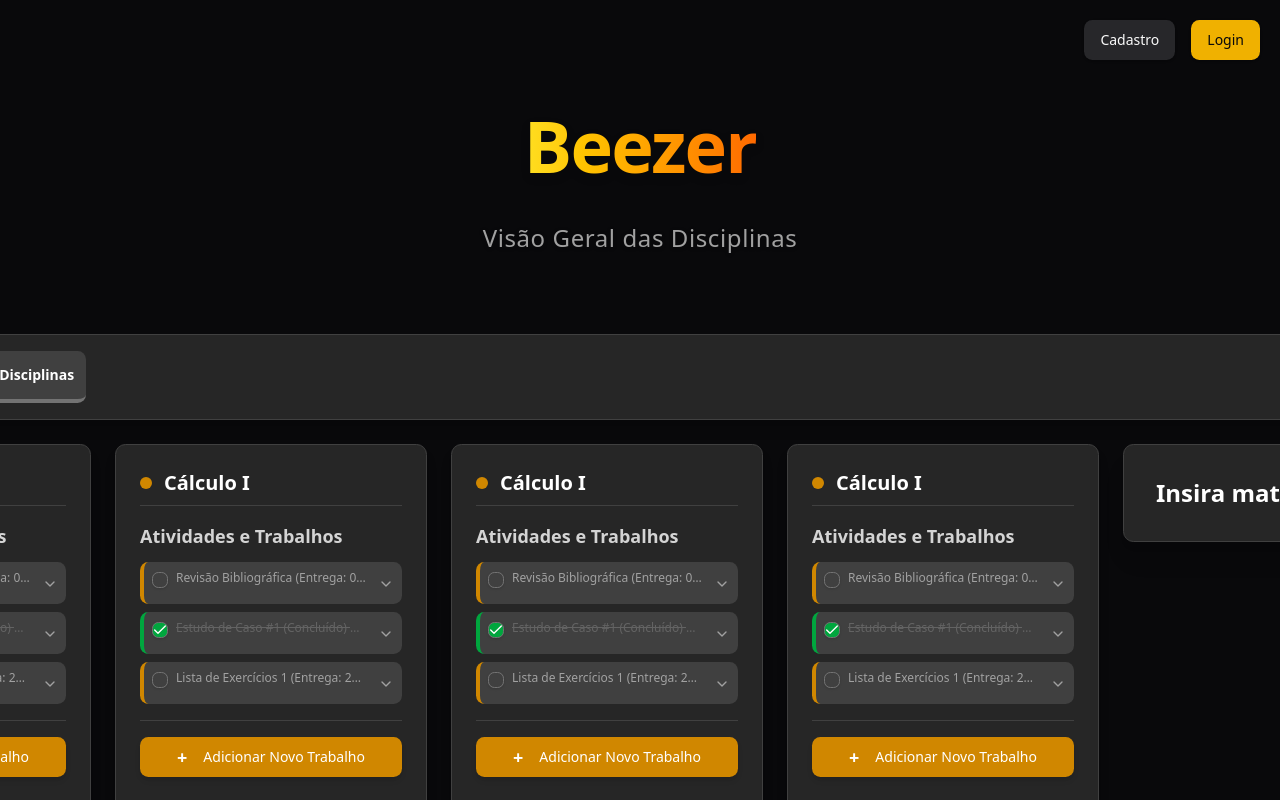
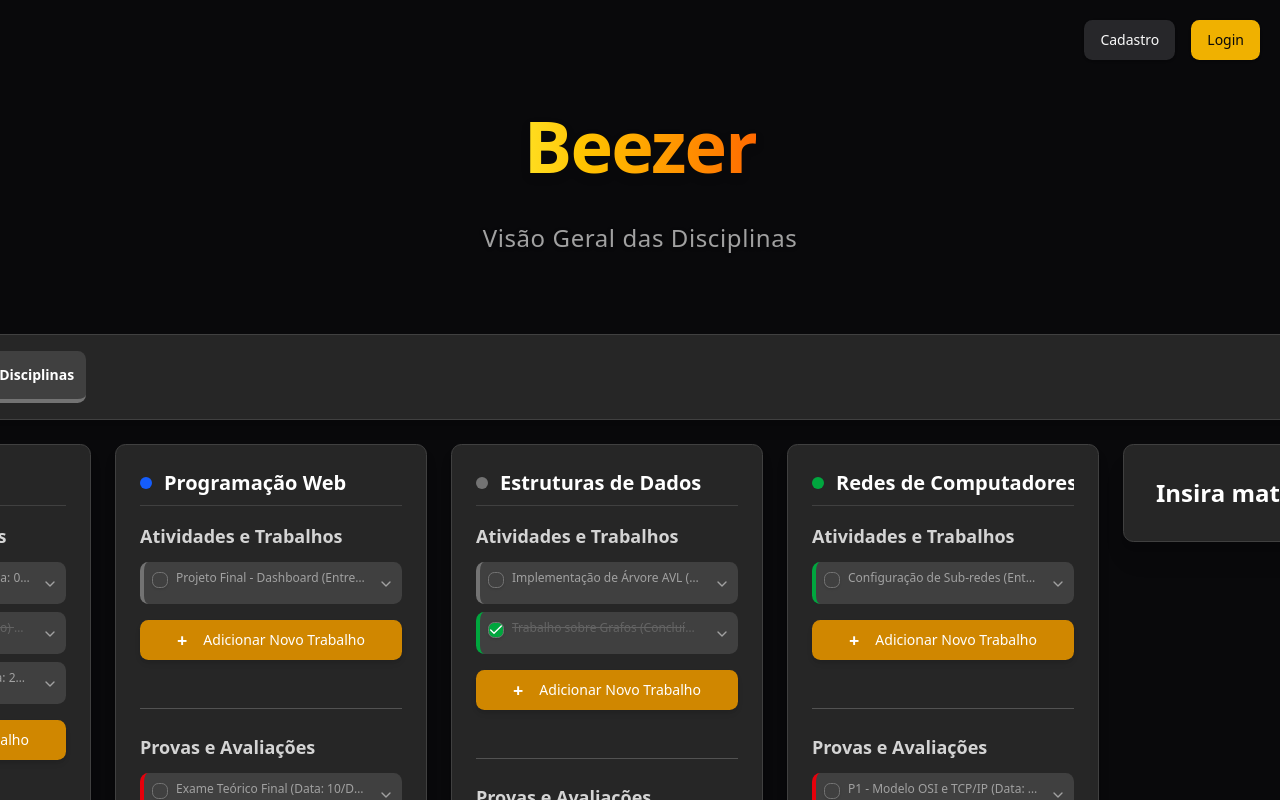
Before and after one commit to ana-borowsky/cronograma-educacional-react, a React (Vite) app in the folder frontend/: page /disciplines in a window 1280 px wide. Shown: the top 800 px of the page. Built offline with nearby package versions, Linux system fonts and the light colour scheme.

Commit message:
Altera disciplinas para receber prop

```diff
--- a/frontend/src/containers/Discipline.jsx
+++ b/frontend/src/containers/Discipline.jsx
@@ -5,54 +5,17 @@ import { WorkFormModal } from "@/components/WorkFormModal"
 import { ExamFormModal } from "@/components/ExamFormModal"
 import { useState } from "react"
 
-const DisciplineWorkFormModal = ({ isOpen, onClose }) => {
-  if (!isOpen) return null
-
-  return (
-    <div
-      className="fixed inset-0 z-50 flex items-center justify-center bg-black bg-opacity-80 backdrop-blur-md p-4"
-      onClick={onClose}
-    >
-      <WorkFormModal onClose={onClose} />
-    </div>
-  )
-}
-
-const DisciplineExamFormModal = ({ isOpen, onClose }) => {
-  if (!isOpen) return null;
-
-  return (
-    <div
-      className="fixed inset-0 z-50 flex items-center justify-center bg-black bg-opacity-80 backdrop-blur-md p-4"
-      onClick={onClose}
-    >
-      <ExamFormModal onClose={onClose} />
-    </div>
-  )
-}
-
-const Discipline = () => {
+const Discipline = ({ disciplineData }) => {
   const [isWorkModalOpen, setIsWorkModalOpen] = useState(false)
   const [isExamModalOpen, setIsExamModalOpen] = useState(false)
 
-  const works = [
-    { id: 'w-1', description: 'Revisão Bibliográfica (Entrega: 05/Nov) | Duração: 5h. Foco nos artigos de 2022.', borderColor: 'yellow', completed: false },
-    { id: 'w-2', description: 'Estudo de Caso #1 (Concluído) | Análise de Caso de Sucesso em Transformação de Coordenadas. Duração: 8h.', borderColor: 'green', completed: true },
-    { id: 'w-3', description: 'Lista de Exercícios 1 (Entrega: 20/Out) | Seções 1.1 a 1.5. Fazer a prova real dos exercícios pares.', borderColor: 'yellow', completed: false },
-  ]
-
-  const exams = [
-    { id: 'e-1', description: 'P1 - Unidade 1 (Data: 15/Out) | Escopo: Derivadas e Regras de Cadeia.', borderColor: 'red', completed: false },
-    { id: 'e-2', description: 'Mini-Teste Derivadas (Data: 01/Nov) | Teste surpresa sobre Tópicos de Cálculo I.', borderColor: 'red', completed: false },
-    { id: 'e-3', description: 'P2 - Unidade 2 (Data: 19/Nov) | Escopo: Integrais e Funções Transcendentais.', borderColor: 'red', completed: false },
-    { id: 'e-4', description: 'Exame Final (Data: 10/Dez) | Revisão completa do conteúdo. Preparar 5h de estudo concentrado.', borderColor: 'red', completed: false },
-  ]
+  const { title, color, works, exams } = disciplineData
 
   return (
     <div className="bg-neutral-800 p-6 border border-neutral-700 rounded-lg shadow-lg flex-shrink-0 w-[312px] flex flex-col">
       <DisciplineTitle
-        title="Cálculo I"
-        color="yellow"
+        title={title}
+        color={color}
       />
 
       <div className="mb-6">
@@ -70,7 +33,6 @@ const Discipline = () => {
           ))}
         </div>
 
-        <hr className="my-4 border-neutral-700" />
         <Button
           className="w-full"
           variant="yellow-primary"
--- a/frontend/src/pages/Disciplines.jsx
+++ b/frontend/src/pages/Disciplines.jsx
@@ -5,12 +5,64 @@ import Discipline from "../containers/Discipline"
 import AddDiscipline from "../containers/AddDiscipline"
 import LoginModal from "../components/LoginModal"
 import SignupModal from "../components/SignupModal"
-// 🚨 Importações adicionadas:
 import { WorkFormModal } from "@/components/WorkFormModal"
 import { ExamFormModal } from "@/components/ExamFormModal"
 
 const ChevronDown = () => <svg xmlns="http://www.w3.org/2000/svg" fill="none" viewBox="0 0 24" strokeWidth={2} stroke="currentColor" className="w-4 h-4"><path strokeLinecap="round" strokeLinejoin="round" d="M19.5 8.25l-7.5 7.5-7.5-7.5" /></svg>
 const ChevronUp = () => <svg xmlns="http://www.w3.org/2000/svg" fill="none" viewBox="0 0 24" strokeWidth={2} stroke="currentColor" className="w-4 h-4"><path strokeLinecap="round" strokeLinejoin="round" d="M4.5 15.75l7.5-7.5 7.5 7.5" /></svg>
+
+const DUMMY_DISCIPLINES = [
+  {
+    id: 'd-1',
+    title: "Cálculo I",
+    color: "yellow",
+    works: [
+      { id: 'w-1', description: 'Revisão Bibliográfica (Entrega: 05/Nov) | Duração: 5h. Foco nos artigos de 2022.', borderColor: 'yellow', completed: false },
+      { id: 'w-2', description: 'Estudo de Caso #1 (Concluído) | Análise de Caso de Sucesso em Transformação de Coordenadas. Duração: 8h.', borderColor: 'green', completed: true },
+      { id: 'w-3', description: 'Lista de Exercícios 1 (Entrega: 20/Out) | Seções 1.1 a 1.5.', borderColor: 'yellow', completed: false },
+    ],
+    exams: [
+      { id: 'e-1', description: 'P1 - Unidade 1 (Data: 15/Out) | Escopo: Derivadas e Regras de Cadeia.', borderColor: 'red', completed: false },
+      { id: 'e-2', description: 'Mini-Teste Derivadas (Data: 01/Nov) | Teste surpresa sobre Tópicos de Cálculo I.', borderColor: 'red', completed: false },
+      { id: 'e-3', description: 'P2 - Unidade 2 (Data: 19/Nov) | Escopo: Integrais e Funções Transcendentais.', borderColor: 'red', completed: false },
+    ],
+  },
+  {
+    id: 'd-2',
+    title: "Programação Web",
+    color: "blue",
+    works: [
+      { id: 'w-4', description: 'Projeto Final - Dashboard (Entrega: 15/Dez) | Implementar todas as funcionalidades de CRUD.', borderColor: 'blue', completed: false },
+    ],
+    exams: [
+      { id: 'e-4', description: 'Exame Teórico Final (Data: 10/Dez) | Revisão de JavaScript e React.', borderColor: 'red', completed: false },
+    ],
+  },
+  {
+    id: 'd-3',
+    title: "Estruturas de Dados",
+    color: "purple",
+    works: [
+      { id: 'w-5', description: 'Implementação de Árvore AVL (Entrega: 25/Nov) | Foco na rotação e balanceamento.', borderColor: 'purple', completed: false },
+      { id: 'w-6', description: 'Trabalho sobre Grafos (Concluído) | Algoritmo de Dijkstra em C.', borderColor: 'green', completed: true },
+    ],
+    exams: [
+      { id: 'e-5', description: 'Prova de Conceitos (Data: 05/Nov) | Escopo: Pilhas, Filas e Listas Ligadas.', borderColor: 'red', completed: false },
+    ],
+  },
+  {
+    id: 'd-4',
+    title: "Redes de Computadores",
+    color: "green",
+    works: [
+      { id: 'w-7', description: 'Configuração de Sub-redes (Entrega: 10/Dez) | Cálculos de máscara e planejamento de IP.', borderColor: 'green', completed: false },
+    ],
+    exams: [
+      { id: 'e-6', description: 'P1 - Modelo OSI e TCP/IP (Data: 01/Nov) | Questões conceituais sobre camadas.', borderColor: 'red', completed: false },
+      { id: 'e-7', description: 'Exame Prático de Protocolos (Data: 20/Nov) | Análise de tráfego com Wireshark.', borderColor: 'red', completed: false },
+    ],
+  },
+]
 
 const Disciplines = () => {
   const [isLoginModalOpen, setIsLoginModalOpen] = useState(false)
@@ -42,12 +94,9 @@ const Disciplines = () => {
         />
         <div className="w-full flex flex-col md:flex-row md:space-x-8">
           <div className="w-full flex overflow-x-auto space-x-6 pb-4">
-            {/* O WorkFormModal e ExamFormModal devem ser renderizados dentro de Discipline,
-               como você já fez no código anterior, para que eles acessem o estado correto de cada card de disciplina. */}
-            <Discipline />
-            <Discipline />
-            <Discipline />
-            <Discipline />
+            {DUMMY_DISCIPLINES.map((discipline) => (
+              <Discipline key={discipline.id} disciplineData={discipline} />
+            ))}
             <AddDiscipline />
           </div>
         </div>
@@ -65,17 +114,6 @@ const Disciplines = () => {
           onLoginClick={switchToLogin}
         />
       )}
-
-      {/* NOTA: Se você estivesse renderizando os modais aqui, ficaria assim:
-         <WorkFormModal
-           isOpen={...}
-           onClose={...}
-         />
-         <ExamFormModal
-           isOpen={...}
-           onClose={...}
-         />
-      */}
     </Layout>
   )
 }
```
